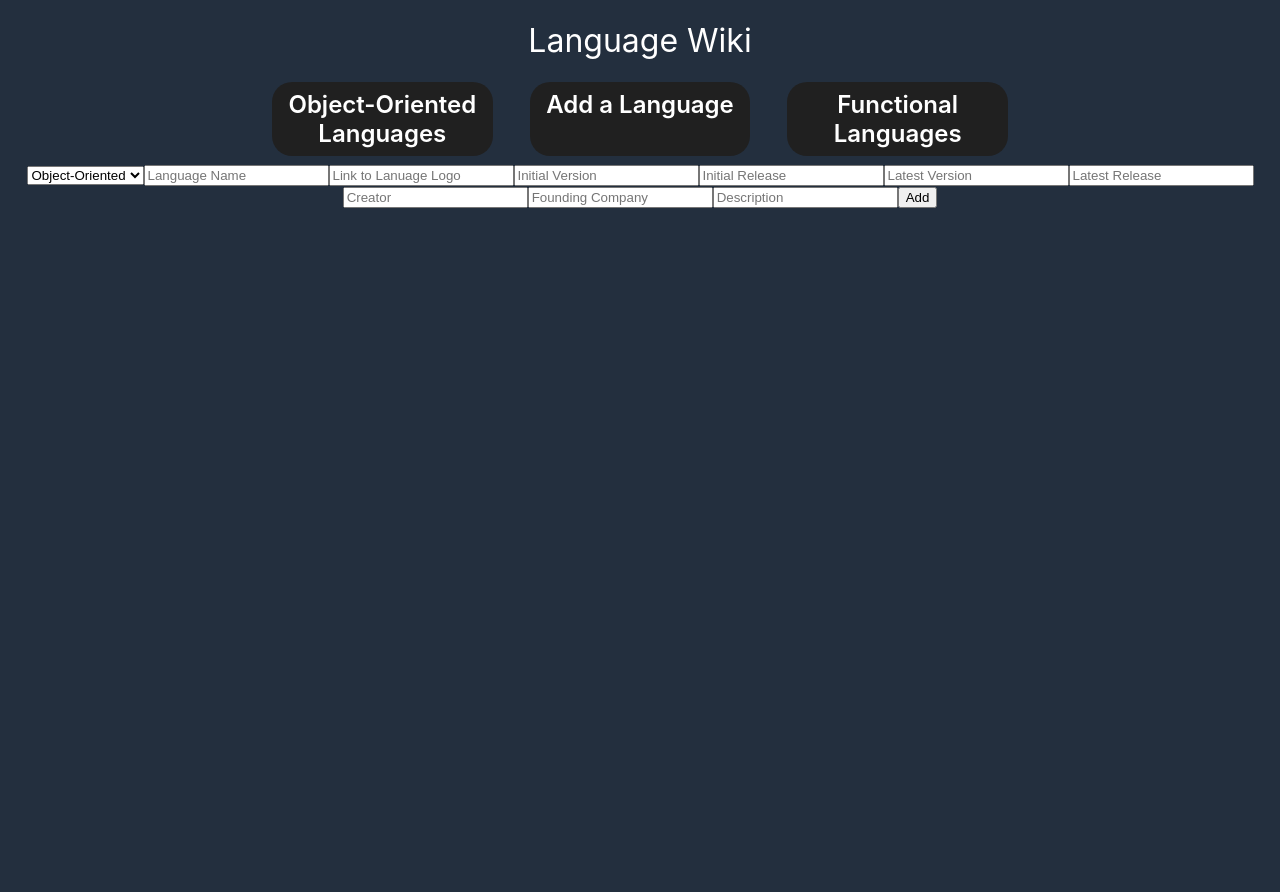
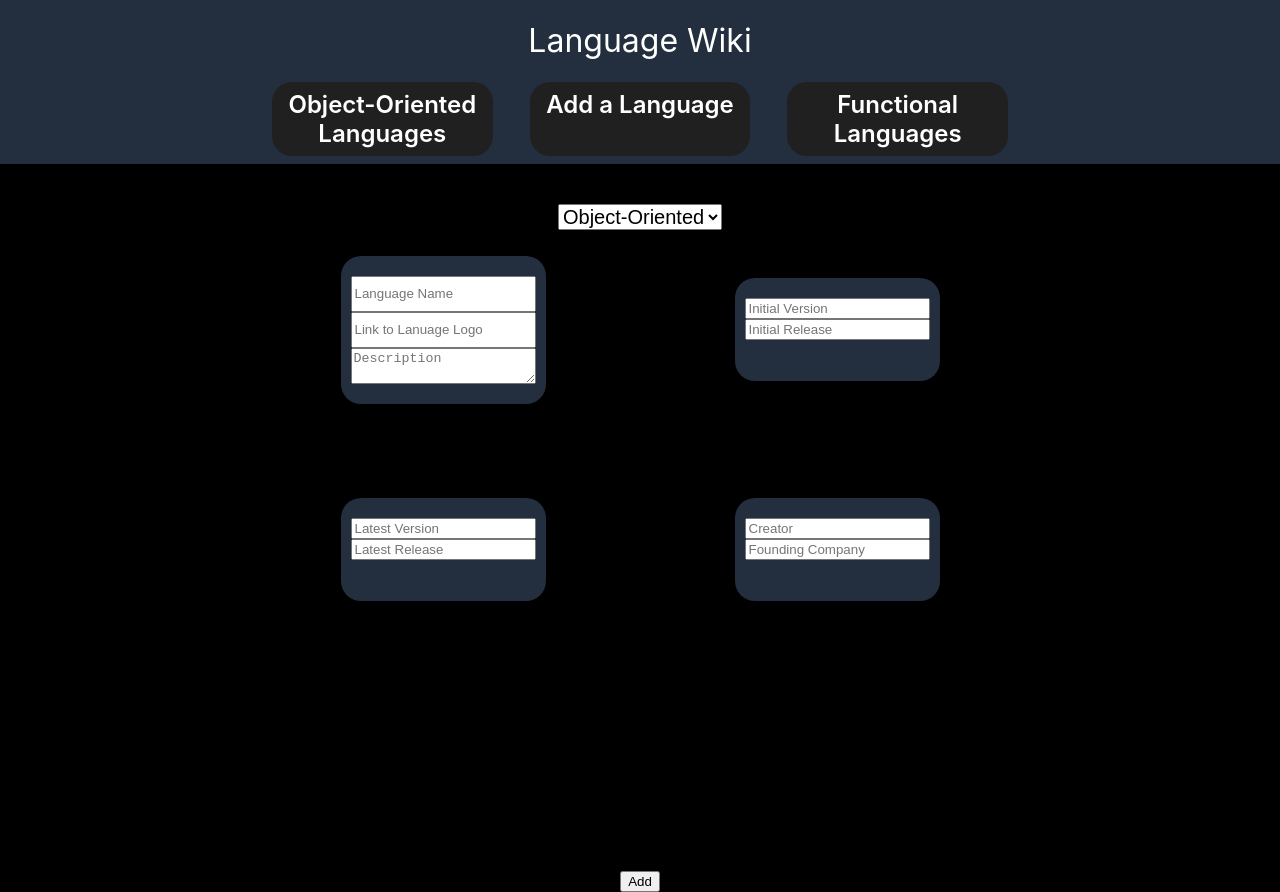
Before and after one commit to TheYearIsTwentyGX/phase-2-project, a React (Create React App) app: page /AddLanguage in a window 1280 px wide. Before the commit the page ends 800 px from the top, so only its background shows below. Built offline with nearby package versions, Linux system fonts and the light colour scheme.

Commit message:
basic css for NewLangForm

```diff
--- a/src/Components/NewLangForm.js
+++ b/src/Components/NewLangForm.js
@@ -1,5 +1,5 @@
 import react from 'react';
-
+import "../Style/NewLangForm.css";
 function NewLangForm({ addLang }) {
     function handleSubmit(e) {
         e.preventDefault();
@@ -15,27 +15,41 @@ function NewLangForm({ addLang }) {
             }
         }
         console.log(languageType);
-        addLang(newLang, languageType);
+        //addLang(newLang, languageType);
         //e.target.reset();
     }
 
     return (
+        <div className="NewLangForm">
         <form onSubmit={handleSubmit}>
+            <div>
                 <select name="languageType">
                     <option value="OOP">Object-Oriented</option>
                     <option value="Functional">Functional</option>
                 </select>
+            </div>
+            <div className='textFields'>
+                <div>
                     <input name='name' type="text" placeholder="Language Name" />
                     <input name='image' type="text" placeholder="Link to Lanuage Logo" />
+                    <textarea name='description' type="text" placeholder="Description" />
+                </div>
+                <div>
                     <input name='initialVersion' type="text" placeholder="Initial Version" />
                     <input name='founded' type="text" placeholder="Initial Release" />
+                </div>
+                <div>
                     <input name='latestRelease' type="text" placeholder="Latest Version" />
                     <input name='latestReleaseDate' type="text" placeholder="Latest Release" />
+                </div>
+                <div>
                     <input name='creator' type="text" placeholder="Creator" />
                     <input name='company' type="text" placeholder="Founding Company" />
-            <input name='description' type="text" placeholder="Description" />
+                </div>
+            </div>
             <button name='submit' type="submit">Add</button>
         </form>
+        </div>
     );
 }
 
--- a/src/Style/NewLangForm.css
+++ b/src/Style/NewLangForm.css
@@ -0,0 +1,33 @@
+.NewLangForm, form {
+    background-color: black;
+    padding-top: 20px;
+}
+
+select {
+    font-size: 20px;
+}
+
+.textFields {
+    display: grid;
+    grid-template-columns: 1fr 1fr;
+    grid-template-rows: repeat(3, 200px);
+    grid-gap: 20px;
+    justify-items: center;
+    align-items: center;
+    padding-left: 20%;
+    padding-right: 20%;
+}
+
+.textFields > div {
+    position: relative;
+    background-color: #232F3E;
+    padding: 10px;
+    padding-top: 0;
+    border-radius: 20px;
+    height: fit-content;
+    display: grid;
+    padding-top: 20px;
+    padding-bottom: 20px;
+    grid-template-columns: 100%;
+    grid-template-rows: repeat(3, 1fr);
+}
```
Lines whose indentation alone changed are shown as unchanged.
